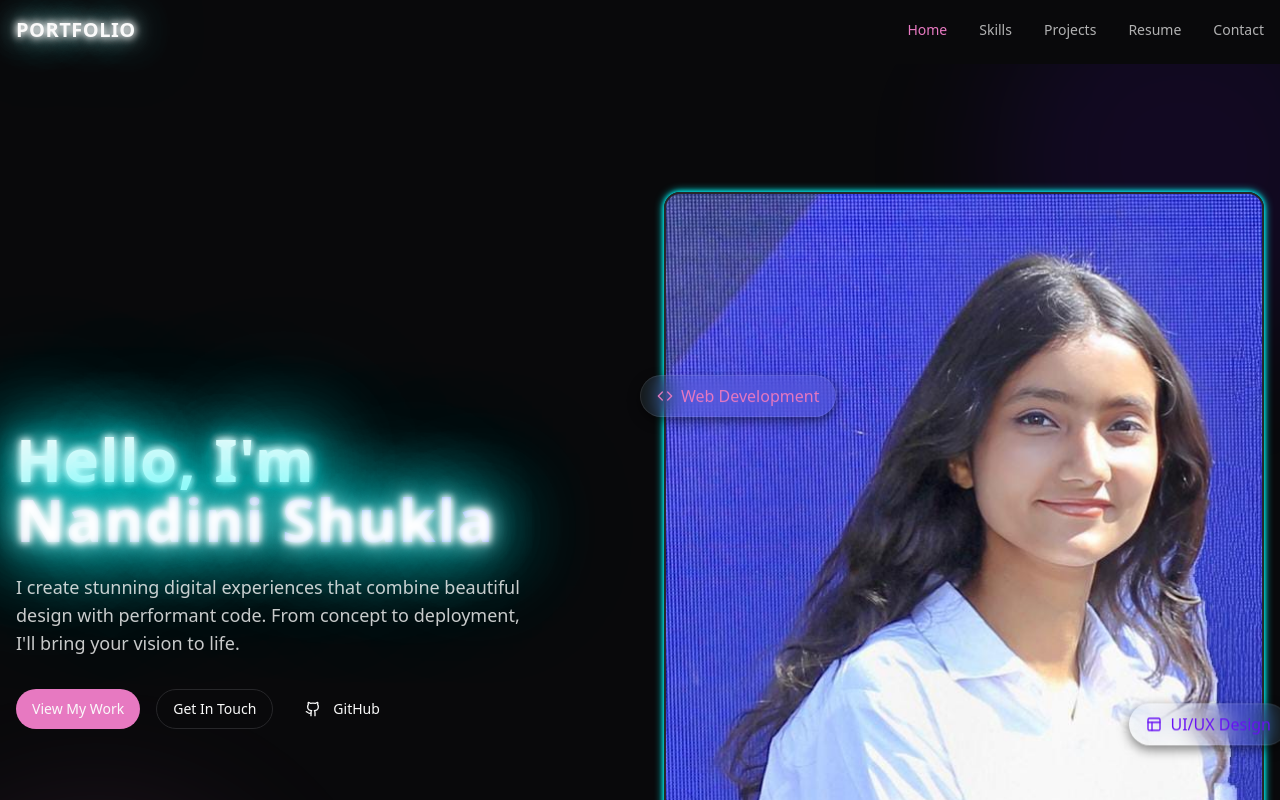
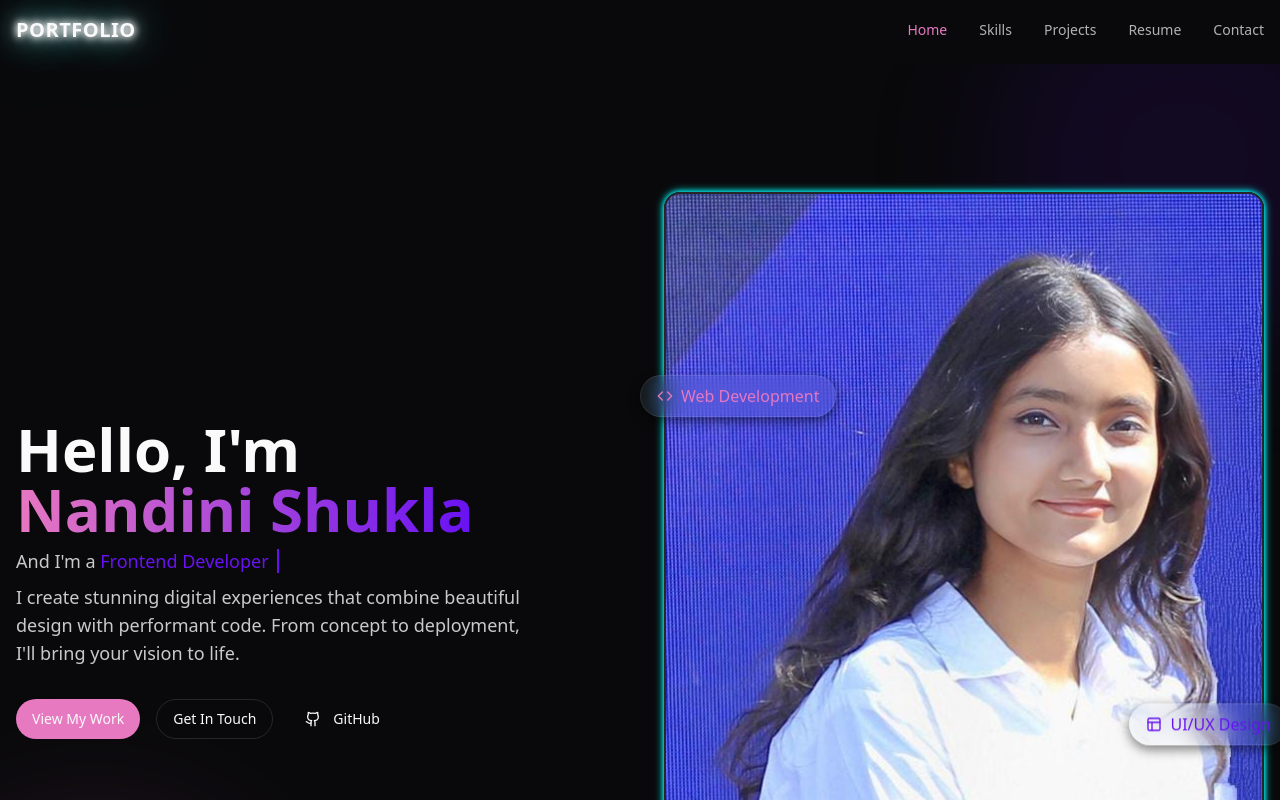
Before and after one commit to Nandini21-cs/My-Portfolio, a React (Vite) app: page / in a window 1280 px wide. Shown: the top 800 px of the page. Built offline with nearby package versions, Linux system fonts and the light colour scheme.

Commit message:
Update portfolio page text
Updated the portfolio page to remove the glowing effect from the main title and added a typing animation for the subtitle.

```diff
--- /dev/null
+++ b/src/components/TypedText.tsx
@@ -0,0 +1,65 @@
+
+import React, { useState, useEffect } from 'react';
+
+interface TypedTextProps {
+  phrases: string[];
+  typingSpeed?: number;
+  deletingSpeed?: number;
+  pauseTime?: number;
+}
+
+const TypedText: React.FC<TypedTextProps> = ({
+  phrases,
+  typingSpeed = 100,
+  deletingSpeed = 50,
+  pauseTime = 1500
+}) => {
+  const [currentPhraseIndex, setCurrentPhraseIndex] = useState(0);
+  const [currentText, setCurrentText] = useState('');
+  const [isDeleting, setIsDeleting] = useState(false);
+  const [isPaused, setIsPaused] = useState(false);
+
+  useEffect(() => {
+    let timeout: NodeJS.Timeout;
+
+    if (isPaused) {
+      timeout = setTimeout(() => setIsPaused(false), pauseTime);
+      return () => clearTimeout(timeout);
+    }
+
+    const currentPhrase = phrases[currentPhraseIndex];
+
+    if (isDeleting) {
+      if (currentText === '') {
+        setIsDeleting(false);
+        setCurrentPhraseIndex((prev) => (prev + 1) % phrases.length);
+      } else {
+        timeout = setTimeout(() => {
+          setCurrentText(currentText.substring(0, currentText.length - 1));
+        }, deletingSpeed);
+      }
+    } else {
+      if (currentText === currentPhrase) {
+        setIsPaused(true);
+        timeout = setTimeout(() => {
+          setIsDeleting(true);
+        }, pauseTime);
+      } else {
+        timeout = setTimeout(() => {
+          setCurrentText(currentPhrase.substring(0, currentText.length + 1));
+        }, typingSpeed);
+      }
+    }
+
+    return () => clearTimeout(timeout);
+  }, [currentText, isDeleting, currentPhraseIndex, phrases, isPaused, typingSpeed, deletingSpeed, pauseTime]);
+
+  return (
+    <span className="text-primary font-medium">
+      {currentText}
+      <span className="border-r-2 border-primary ml-1 animate-pulse-subtle">&nbsp;</span>
+    </span>
+  );
+};
+
+export default TypedText;
--- a/src/pages/Portfolio.tsx
+++ b/src/pages/Portfolio.tsx
@@ -1,9 +1,11 @@
+
 import React from "react";
 import { Button } from "@/components/ui/button";
 import { Link } from "react-router-dom";
 import Layout from "@/components/Layout";
-import { ArrowRight, Code, Briefcase, Layout as LayoutIcon, Users, Github } from "lucide-react";
+import { ArrowRight, Code, Layout as LayoutIcon, Users, Github } from "lucide-react";
 import { Avatar, AvatarFallback, AvatarImage } from "@/components/ui/avatar";
+import TypedText from "@/components/TypedText";
 
 const Portfolio = () => {
   return (
@@ -16,12 +18,15 @@ const Portfolio = () => {
         <div className="container px-4 mx-auto relative z-10">
           <div className="flex flex-col lg:flex-row items-center justify-between gap-12">
             <div className="lg:w-1/2 animate-slide-up">
-              <h1 className="text-4xl md:text-5xl lg:text-6xl font-bold mb-6 neon-text-pink">
+              <h1 className="text-4xl md:text-5xl lg:text-6xl font-bold mb-2">
                 Hello, I'm<br/>
                 <span className="text-gradient inline-block bg-gradient-to-r from-accent to-primary bg-clip-text text-transparent">
                   Nandini Shukla
                 </span>
               </h1>
+              <p className="text-lg text-foreground/80 mb-2">
+                And I'm a <TypedText phrases={["Frontend Developer", "Digital Marketer", "Web Designer"]} />
+              </p>
               <p className="text-lg text-foreground/80 mb-8 max-w-lg">
                 I create stunning digital experiences that combine beautiful design with performant code. From concept to deployment, I'll bring your vision to life.
               </p>
```
